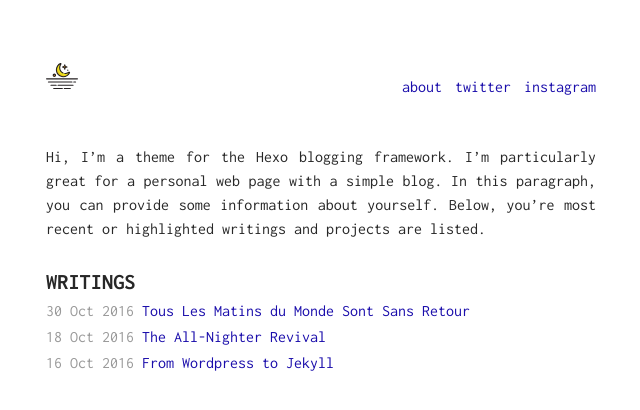
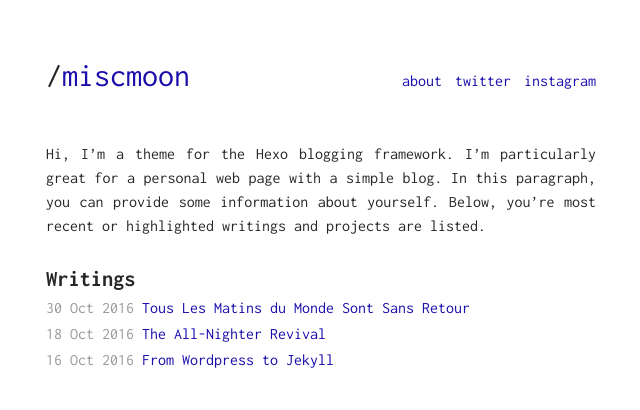
Before and after one commit to miscmoon/miscmoon.github.io, a Jekyll site: the page built from index.html, in a window 1280 px wide. Shown: the top 410 px of the page, without its empty margins (319-959 px from the left). Built offline with Jekyll 4.4.1, drawn with Linux system fonts in a browser that asks for light colours.

Commit message:
Update index.html

```diff
--- a/index.html
+++ b/index.html
@@ -3,9 +3,7 @@ layout: default
 ---
 
 <div class="header">
-  <a href="http://miscmoon.github.io" class="logo" title="Index /">
-    <img src="/assets/img/moon.svg" alt="Index" width="32" height=auto>
-  </a>
+  <h1>/<a href="http://miscmoon.github.io" title="Index /">miscmoon</a></h1>
     <ul>
         {% for item in site.data.navigation %}
         <li>
@@ -18,7 +16,7 @@ layout: default
     <p align="justify"> Hi, I’m a theme for the Hexo blogging framework. I’m particularly great for a personal web page with a simple blog. In this paragraph, you can provide some information about yourself. Below, you’re most recent or highlighted writings and projects are listed.</p>
 </div>
 <div class="blog">
-    <h1><strong>WRITINGS</strong></h1>
+    <h1><strong>Writings</strong></h1>
     <ul>
         {% for post in site.posts %}
         <li>
```
